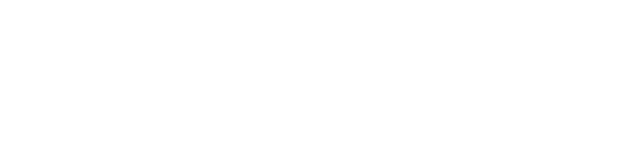
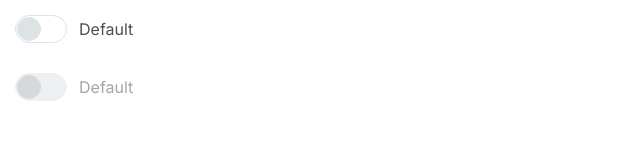
Before and after one commit to js-tasks-ru/htmlcss-20210916_murka8831, a website: page 07-lection5/03-toggler/index.html in a window 1280 px wide. Shown: the whole page, without its empty margins (0-640 px from the left). Drawn offline with Linux system fonts and the light colour scheme.

Commit message:
add solution for toggler

```diff
--- a/07-lection5/03-toggler/index.html
+++ b/07-lection5/03-toggler/index.html
@@ -4,8 +4,32 @@
     <head>
         <link rel="stylesheet" href="../../assets/css/main.css">
         <link rel="stylesheet" href="./toggler.css">
+        <link href='http://fonts.googleapis.com/css?family=Inter' rel='stylesheet' type='text/css'>
     </head>
     <body>
+        <label class="toggler">
+            <input type="checkbox" class="toggler__input">
+            <div class="toggler__state">
+                <div class="toggler__control">
+                    <div class='toggler__icon'></div>
+                </div>
+                <div class="toggler__label">
+                    Default
+                </div>
+            </div>
+        </label>
+
+        <label class="toggler">
+            <input type="checkbox" class="toggler__input" disabled>
+            <div class="toggler__state">
+                <div class="toggler__control">
+                    <div class='toggler__icon'></div>
+                </div>
+                <div class="toggler__label">
+                    Default
+                </div>
+            </div>
+        </label>
 
     </body>
 </html>
--- a/07-lection5/03-toggler/toggler.css
+++ b/07-lection5/03-toggler/toggler.css
@@ -0,0 +1,90 @@
+.toggler {
+    display: block;
+    cursor: pointer;
+    padding: 15px;
+    width: 120px;
+    height: 28px;
+}
+
+.toggler__input {
+   width: 0;
+   height: 0;
+   opacity: 0;
+   clip: rect(0, 0, 0, 0);
+   outline: none;
+   position: absolute;
+}
+
+.toggler__state {
+    display: flex;
+    flex-direction: row;
+    align-items: center;
+}
+
+.toggler__control {
+    position: relative;
+    box-sizing: border-box;
+    width: 52px;
+    height: 28px;
+    background: var(--white);
+    border: 1px solid var(--grey-2);
+    border-radius: 16px;
+}
+
+.toggler__icon {
+    height: 24px;
+    width: 24px;
+    border-radius: 50%;
+    position: absolute;
+    top: 50%;
+    left: 50%;
+    transform: translate(-100%, -50%);
+    box-sizing: border-box;
+    border: 1px solid var(--grey-2);
+    background: var(--grey-2);
+}
+
+.toggler__label {
+    font-family: 'Inter';
+    font-style: normal;
+    font-weight: normal;
+    font-size: 16px;
+    line-height: 24px;
+    color: var(--grey-4);
+    margin-left: 12px;
+}
+
+.toggler__input:checked ~ .toggler__state .toggler__control {
+    background: var(--colorhist);
+    border-color: var(--colorhist);
+}
+
+.toggler__input:checked ~ .toggler__state .toggler__icon {
+    display: block;
+    border: 1px solid var(--white);
+    background: var(--white);
+    position: absolute;
+    top: 50%;
+    left: 50%;
+    transform: translate(0, -50%);
+}
+
+.toggler__input:focus ~ .toggler__state .toggler__label{
+    text-decoration: underline;
+
+}
+
+.toggler__input:disabled ~ .toggler__state {
+    opacity: 0.5;
+    cursor: not-allowed;
+}
+
+.toggler__input:disabled ~ .toggler__state .toggler__control {
+    background: var(--grey-2);
+    border-color: var(--grey-2);
+}
+
+.toggler__input:disabled ~ .toggler__state .toggler__icon {
+    border: 1px solid var(--grey-3);
+    background: var(--grey-3);
+}
```
